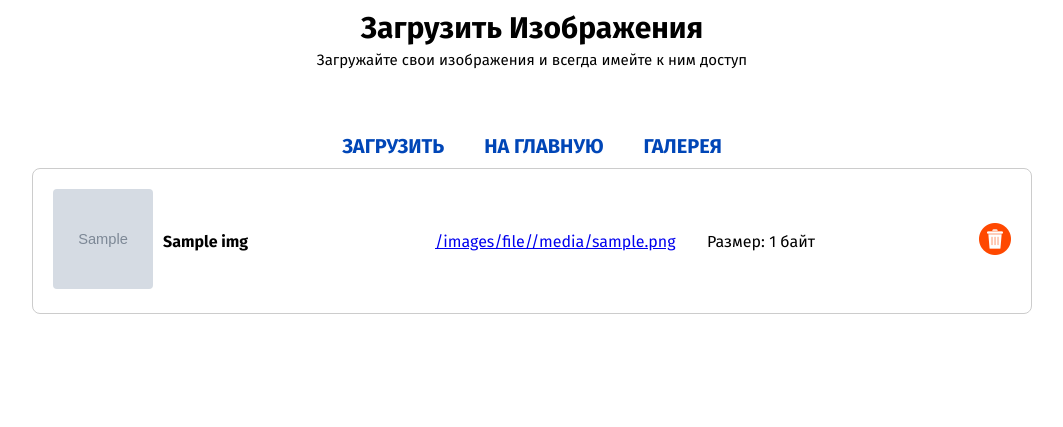
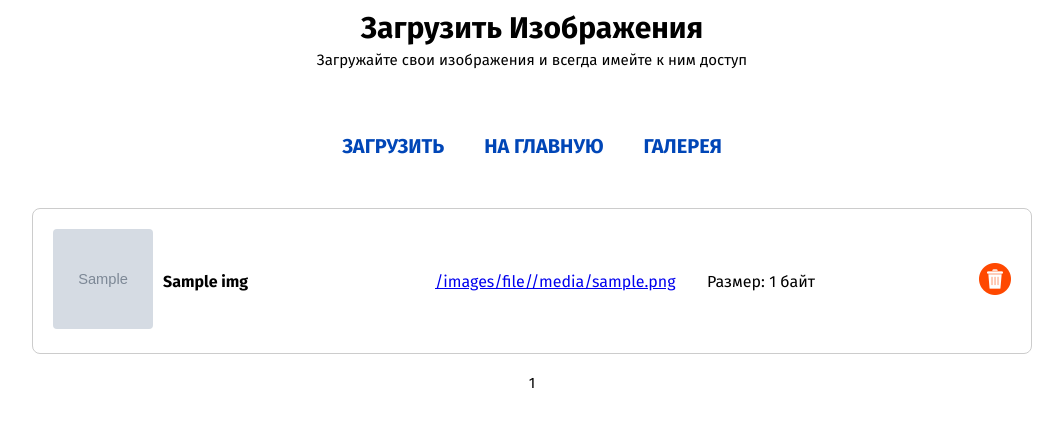
Before and after one commit to Vinale02/Image_storage, a FastAPI app: template templates/images.html in a window 1280 px wide. Shown: the top 427 px of the page, without its empty margins (108-1171 px from the left). Run offline with FastAPI, Linux system fonts and the light colour scheme; the template is opened without the code that fills it: most values are stand-ins (such as "Sample title", 1, 10 or a date in 2020); grey boxes marked "Sample" are stand-in pictures.

Commit message:
feat: add page pagination for items list

```diff
--- a/docker-compose.yml
+++ b/docker-compose.yml
@@ -5,7 +5,7 @@ services:
     restart: unless-stopped
     volumes:
       - ./images:/app/images
-      - ./log:/app/logs
+      - ./logs:/app/logs
     expose:
       - "8000"
     environment:
--- a/main.py
+++ b/main.py
@@ -1,6 +1,6 @@
 from pathlib import Path
 import uvicorn
-from fastapi import FastAPI, Request, UploadFile, File, HTTPException
+from fastapi import FastAPI, Request, UploadFile, File, HTTPException, Query
 from fastapi.responses import HTMLResponse, PlainTextResponse
 from fastapi.templating import Jinja2Templates
 from fastapi.staticfiles import StaticFiles
@@ -15,6 +15,8 @@ from utils.file_utils import is_allowed_file, MAX_UPLOAD_SIZE, get_unique_name
 logs_dir = Path("logs")
 logs_dir.mkdir(exist_ok=True)
 log_file = logs_dir / "app.log"
+
+PAGE_SIZE = 10
 
 logging.basicConfig(
     level=logging.INFO,
@@ -32,7 +34,6 @@ templates = Jinja2Templates(directory="templates")
 app.mount("/static", StaticFiles(directory="static"), name="static")
 
 
-
 @app.get("/", response_class=HTMLResponse)
 async def index(request: Request):
     """Главная страница сервиса"""
@@ -40,14 +41,38 @@ async def index(request: Request):
 
 
 @app.get("/images/", response_class=HTMLResponse)
-async def images(request: Request):
+async def images(request: Request,
+        page:int = Query(ge=1, default=1)):
     """Страница с изображениями"""
+    limit = PAGE_SIZE
+    offset = (page - 1) * limit
+    images_data_dict = []
+    #запрос к БД (получаем на 1 элемент больше для проверки количества страница)
     try:
-        images_data_dict = await connect_db(sql_reqst=get_images_data, params=None, fetch='all')
+        images_data_dict = await connect_db(sql_reqst=get_images_data, params=(limit + 1, offset), fetch='all')
+        logging.info(f'Успешный запрос к БД. Возвращено элементов: {len(images_data_dict)}')
     except Exception as e:
         logging.error(f'Ошибка при обращении к БД: {e}')
 
-    return templates.TemplateResponse(request=request, name="images.html", context={"images":images_data_dict})
+    #определяем, есть ли страницы впереди и позади текущей
+    has_next = len(images_data_dict) > limit
+    has_prev = page > 1
+
+    #если страница есть, срезаем доп. элемент
+    if has_next:
+        images_data_dict = images_data_dict[:limit]
+
+    #возвращаем шаблон страницы
+    return templates.TemplateResponse(
+        request=request,
+        name="images.html",
+        context={
+            "images":images_data_dict,
+            "page":page,
+            "has_next": has_next,
+            "has_prev": has_prev
+        }
+    )
 
 
 @app.get("/delete/{id}")
@@ -80,10 +105,8 @@ async def delete_image(id: int):
     except Exception as e:
         logging.error(f'Ошибка удаления файла: {e}')
 
+    #возвращаем шаблон страницы
     return RedirectResponse(url='/images/', status_code=302)
-    # return {"message": "Элемент успешно удалён", "deleted_id": id}
-
-
 
 
 
@@ -99,27 +122,34 @@ async def upload(request: Request, file: UploadFile = File(...)):
     my_file = Path(file.filename)
     logging.info(f'Получен файл: {my_file}')
 
+    #проверяем формат файла
     if not is_allowed_file(my_file):
         logging.error(f'Неподдерживаемый формат файла {my_file}')
         raise HTTPException(status_code=400, detail='Неподдерживаемый формат файла')
 
+    #проверяем размер файла
     contents = await file.read(MAX_UPLOAD_SIZE + 1)
     if len(contents) > MAX_UPLOAD_SIZE:
         logging.error(f'Файл{my_file} слишком большой')
         raise HTTPException(status_code=400, detail='Файл слишком большой')
 
+    #получаем уникальное имя файла
     new_filename = get_unique_name(my_file)
     logging.info(f"New filename: {new_filename}")
 
+    #сохраняем файл
     image_dir = Path("images")
     image_dir.mkdir(exist_ok=True)
     save_path = image_dir / new_filename
     save_path.write_bytes(contents)
     logging.info(f'Файл {save_path} сохранён')
 
+    #определяем размер сохраненного файла
     file_size = Path(save_path).stat().st_size
+    #данные для записи в БД
     params = (new_filename, str(my_file), file_size, datetime.now(), my_file.suffix.lower())
 
+    #запись данных о файле в БД
     try:
         await connect_db(add_image, params, fetch=None)
     except Exception as e:
@@ -127,6 +157,7 @@ async def upload(request: Request, file: UploadFile = File(...)):
     else:
         logging.info(f'Метаданные файла {save_path} записаны в БД')
 
+    #возвращаем шаблон страницы
     return templates.TemplateResponse(request=request, name="upload.html", context={})
 
 
--- a/static/styles/style.css
+++ b/static/styles/style.css
@@ -67,6 +67,7 @@ h1, p  {
     display: flex;
     justify-content: center;
     padding-top: 40px;
+    padding-bottom: 40px;
 }
 
 .navigate-button {
@@ -96,8 +97,8 @@ h1, p  {
 
 .upload-block {
     text-align: center;
-    margin: 20px 20px;
-    padding-top: 40px;
+    /*margin: 20px 20px;*/
+    /*padding-top: 40px;*/
 }
 
 .upload-form {
@@ -131,12 +132,14 @@ h1, p  {
 
 
 .gallery {
+    margin-top: 20px;
     display: flex;
     flex-wrap: wrap;
     justify-content: space-between;
     align-items: center;
     gap: 20px;
     padding: 20px;
+
 }
 
 .card {
@@ -199,3 +202,42 @@ h1, p  {
     border-radius: 8px;
     padding: 20px;
 }
+
+.pagination {
+    display: grid;
+    margin-top: 20px;
+    grid-template-columns: 1fr auto 1fr;
+    align-items: center;
+    width: 100%;
+}
+
+.btn-back {
+    grid-column: 1;
+    justify-self: start;
+    padding: 10px 20px 10px 20px;
+    font-size: 20px;
+    background-color: #007bff;
+    color: white;
+    text-decoration: none;
+    border-radius: 5px;
+}
+
+.pagination span {
+    grid-column: 2;
+    justify-self: center;
+    font-size: 15px;
+}
+
+.btn-next {
+    grid-column: 3;
+    justify-self: end;
+    padding: 10px 20px;
+    font-size: 20px;
+    background-color: #007bff;
+    color: white;
+    text-decoration: none;
+    border-radius: 5px;
+}
+ .bnt-back:hover {
+    background-color: #0056b3;
+}
--- a/templates/images.html
+++ b/templates/images.html
@@ -45,8 +45,17 @@
                     </div>
                 </div>
             {% else %}
-                <p class="empty-message">Пусто. Для начала работы загрузите изображение.</p>
+                <p class="empty-message">Пусто.</p>
             {% endfor %}
+        </div>
+        <div class="pagination">
+            {% if has_prev %}
+                <a href="/images/?page={{ page - 1 }}" class="btn-back">Назад</a>
+            {%  endif %}
+            <span>{{ page }}</span>
+            {%  if has_next %}
+                <a href="/images/?page={{ page + 1}}" class="btn-next">Далее</a>
+            {% endif %}
         </div>
     </main>
 </body>
--- a/utils/sql_reqsts.py
+++ b/utils/sql_reqsts.py
@@ -24,7 +24,9 @@ get_images_data = """
         upload_time,
         file_type
     FROM images
-    ORDER BY upload_time DESC;
+    ORDER BY upload_time DESC
+    LIMIT %s
+    OFFSET %s;
     """
 
 delete_image_data = """
```
Also changed, not shown: static/image-uploader/img/icon/Group.png (deleted).
